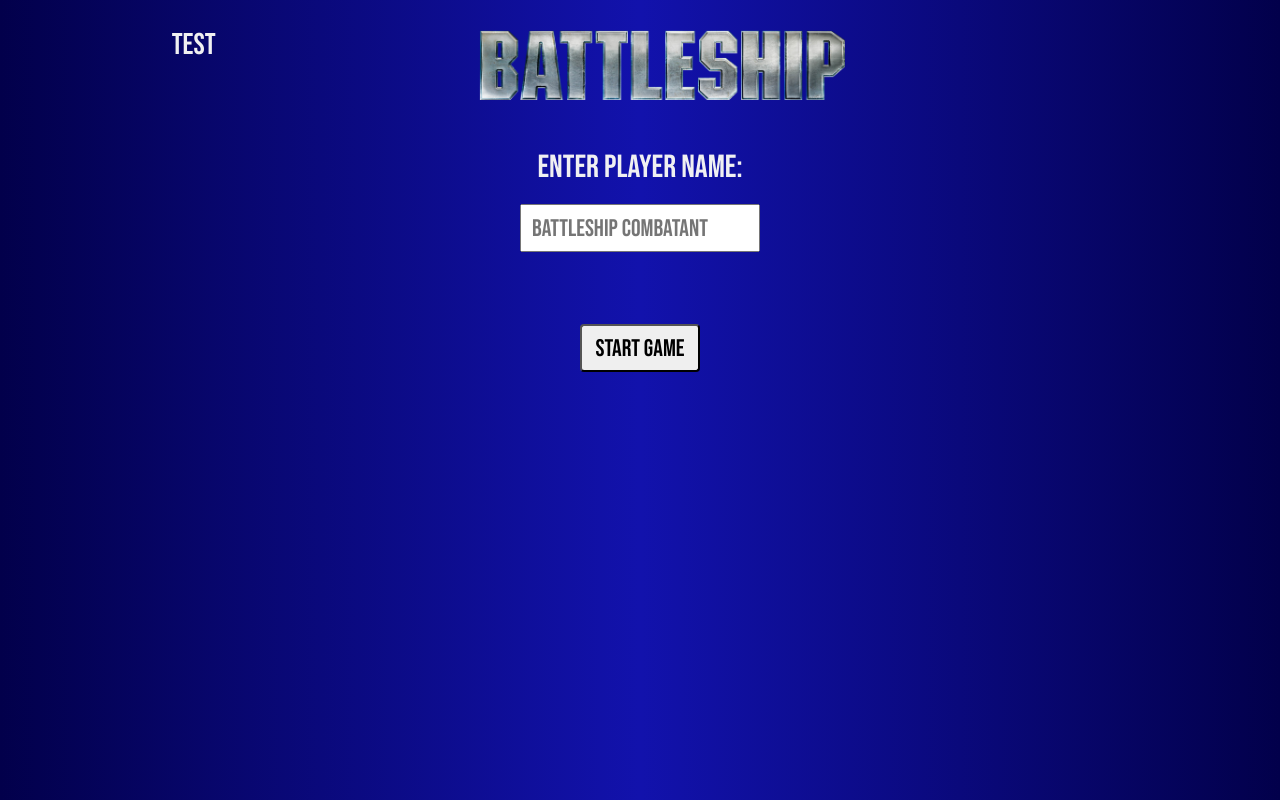
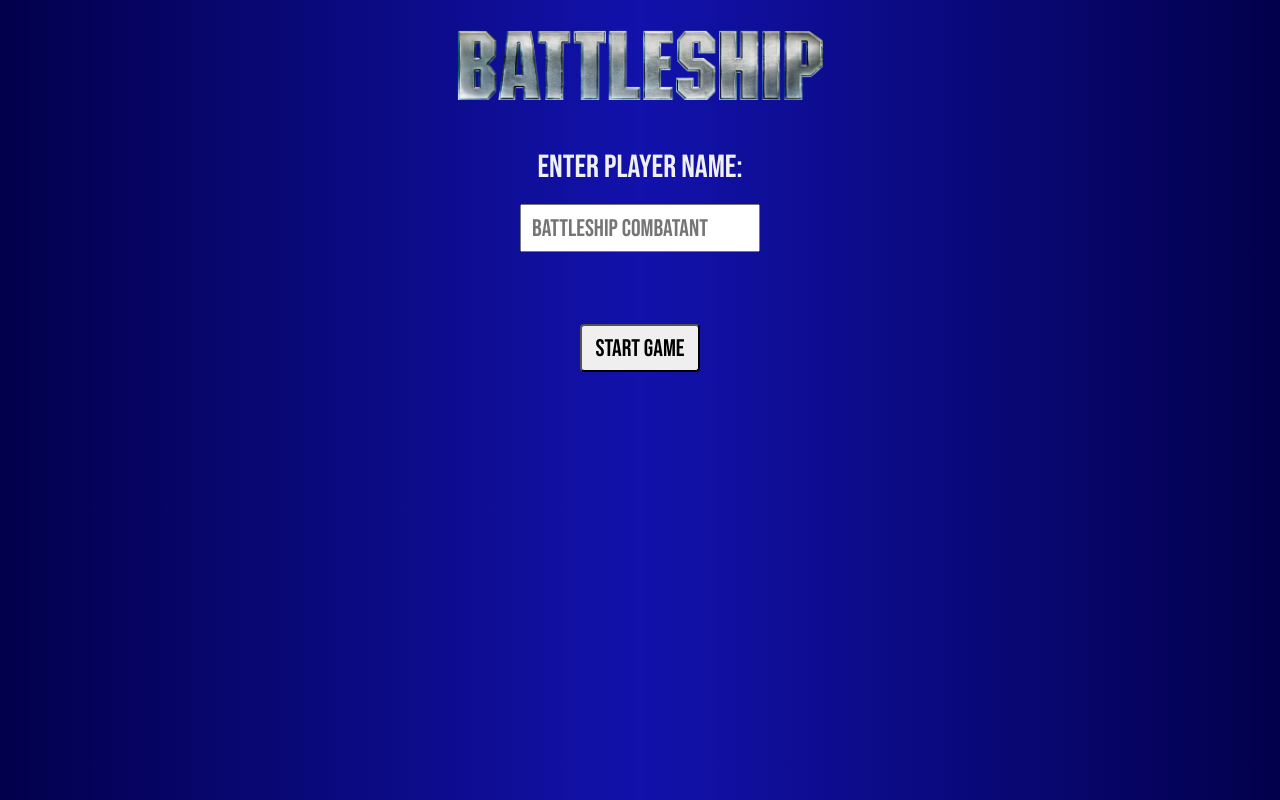
Before and after one commit to dukdukg00se/battleship, a website built with webpack: page src/template.html in a window 1280 px wide. Built offline with nearby package versions, Linux system fonts and the light colour scheme.

Commit message:
Remove commented test code

```diff
--- a/src/index.js
+++ b/src/index.js
@@ -1,8 +1,5 @@
 import './styles/reset.css';
 import './styles/styles.css';
-// import icon from './assets/images/favicon.png';
 import initNewGame from './modules/controller';
-// import setFavicon from './modules/dom/display-favicon';
 
-// setFavicon(icon);
 initNewGame();
--- a/src/template.html
+++ b/src/template.html
@@ -16,8 +16,6 @@
   <body>
     <header>
       <h1>
-        Test
-        <!-- <img src="/src/assets/images/logo.png" alt="Battleship logo" /> -->
         <img
           src="<%= require('/src/assets/images/logo.png') %>"
           alt="Battleship logo"
```
Also changed, not shown: dist/46ed26edf30e44f7fbdc.png (deleted), dist/favicon.png (deleted), dist/index.html, dist/main.js.
